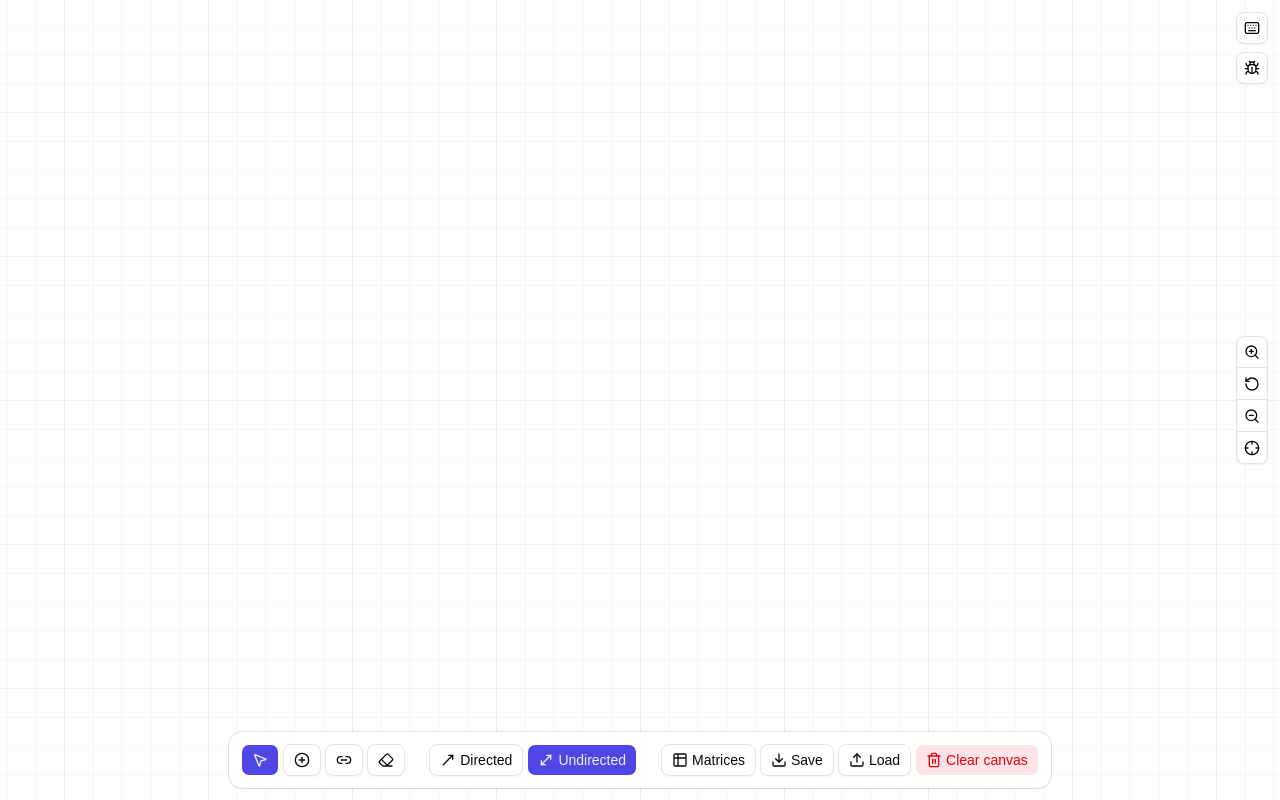
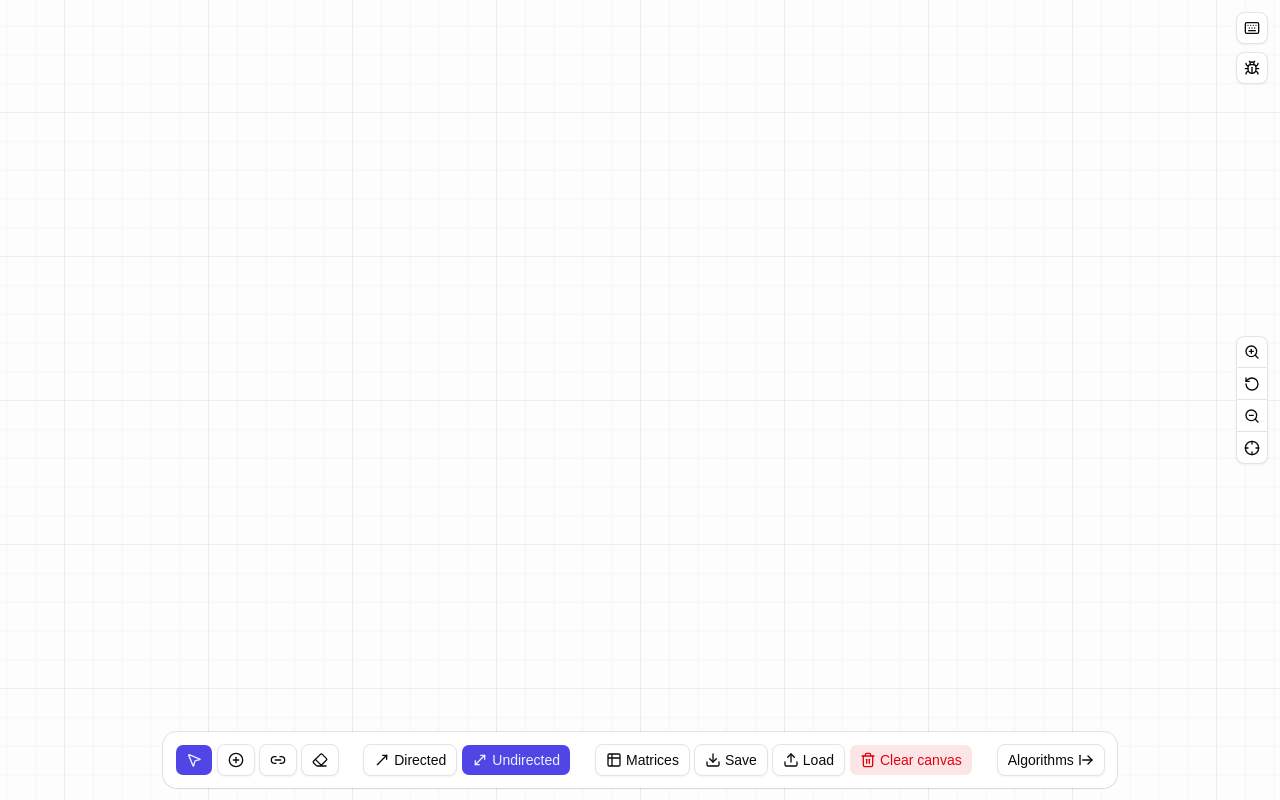
Before and after one commit to wwwegwerg/algorithms-lab5, a React (Vite) app: page / in a window 1280 px wide. Built offline with nearby package versions, Linux system fonts and the light colour scheme.

Commit message:
algoritms toolbar

```diff
--- a/src/components/editor/BottomToolbar.tsx
+++ b/src/components/editor/BottomToolbar.tsx
@@ -1,5 +1,7 @@
 import * as React from "react";
 import {
+  ArrowLeftFromLine,
+  ArrowRightFromLine,
   CirclePlusIcon,
   DownloadIcon,
   Eraser,
@@ -29,6 +31,10 @@ import { cn } from "@/lib/utils";
 export type BottomToolbarProps = {
   className?: string;
 
+  activeToolbar: "graph" | "algorithms";
+  onShowGraphToolbar: () => void;
+  onShowAlgorithmToolbar: () => void;
+
   mode: EditorMode;
   onChangeMode: (mode: EditorMode) => void;
 
@@ -45,6 +51,9 @@ export type BottomToolbarProps = {
 
 export function BottomToolbar({
   className,
+  activeToolbar,
+  onShowGraphToolbar,
+  onShowAlgorithmToolbar,
   mode,
   onChangeMode,
   newEdgeDirected,
@@ -56,6 +65,33 @@ export function BottomToolbar({
   onClearPersistedGraph,
 }: BottomToolbarProps) {
   const inputRef = React.useRef<HTMLInputElement | null>(null);
+
+  if (activeToolbar === "algorithms") {
+    return (
+      <div
+        className={cn(
+          "pointer-events-none absolute inset-x-0 bottom-0 p-3",
+          className,
+        )}
+      >
+        <div className="pointer-events-auto mx-auto w-fit max-w-full">
+          <Card size="sm" className="gap-0 py-0!">
+            <div className="flex items-center justify-center p-3">
+              <Button
+                size="sm"
+                variant="outline"
+                onClick={onShowGraphToolbar}
+                aria-label="Switch to graph toolbar"
+              >
+                <ArrowLeftFromLine />
+                Graph
+              </Button>
+            </div>
+          </Card>
+        </div>
+      </div>
+    );
+  }
 
   return (
     <div
@@ -203,6 +239,16 @@ export function BottomToolbar({
                 }}
               />
             </div>
+
+            <Button
+              size="sm"
+              variant="outline"
+              onClick={onShowAlgorithmToolbar}
+              aria-label="Switch to algorithms toolbar"
+            >
+              Algorithms
+              <ArrowRightFromLine />
+            </Button>
           </div>
         </Card>
       </div>
--- a/src/components/editor/containers/BottomToolbarContainer.tsx
+++ b/src/components/editor/containers/BottomToolbarContainer.tsx
@@ -8,6 +8,9 @@ import { useGraphUiStore } from "@/stores/graphUiStore";
 
 export function BottomToolbarContainer() {
   const {
+    activeToolbar,
+    showGraphToolbar,
+    showAlgorithmToolbar,
     mode,
     setMode,
     newEdgeDirected,
@@ -16,6 +19,9 @@ export function BottomToolbarContainer() {
     setMatrixDialogKind,
   } = useGraphUiStore(
     useShallow((s) => ({
+      activeToolbar: s.activeToolbar,
+      showGraphToolbar: s.showGraphToolbar,
+      showAlgorithmToolbar: s.showAlgorithmToolbar,
       mode: s.interaction.mode,
       setMode: s.setMode,
       newEdgeDirected: s.newEdgeDirected,
@@ -69,6 +75,9 @@ export function BottomToolbarContainer() {
 
   return (
     <BottomToolbar
+      activeToolbar={activeToolbar}
+      onShowGraphToolbar={showGraphToolbar}
+      onShowAlgorithmToolbar={showAlgorithmToolbar}
       mode={mode}
       onChangeMode={setMode}
       newEdgeDirected={newEdgeDirected}
--- a/src/stores/graphUiStore.ts
+++ b/src/stores/graphUiStore.ts
@@ -16,6 +16,8 @@ function clearGraphError() {
 }
 
 export type MatrixDialogKind = "none" | "adjacency" | "incidence";
+
+export type ActiveToolbar = "graph" | "algorithms";
 
 export type EdgeDraft = { sourceId: NodeId };
 
@@ -52,6 +54,8 @@ type GraphUiState = {
   matrixDialogKind: MatrixDialogKind;
   matrixUnweightedSymbol: MatrixUnweightedSymbol;
 
+  activeToolbar: ActiveToolbar;
+
   editTarget: EditTarget | null;
 
   canvasCamera: CanvasCamera | null;
@@ -69,6 +73,9 @@ type GraphUiActions = {
   closeEditDialog: () => void;
 
   setMode: (mode: EditorMode) => void;
+
+  showGraphToolbar: () => void;
+  showAlgorithmToolbar: () => void;
 
   clearSelection: () => void;
   selectNode: (id: NodeId, additive: boolean) => void;
@@ -177,6 +184,8 @@ const initialState: GraphUiState = {
   matrixDialogKind: "none",
   matrixUnweightedSymbol: "-",
 
+  activeToolbar: "graph",
+
   editTarget: null,
 
   canvasCamera: null,
@@ -240,6 +249,16 @@ export const useGraphUiStore = create<GraphUiState & GraphUiActions>()(
           editTarget: null,
         };
       }),
+
+    showGraphToolbar: () => {
+      get().setMode("select");
+      set({ activeToolbar: "graph" });
+    },
+
+    showAlgorithmToolbar: () => {
+      get().setMode("select");
+      set({ activeToolbar: "algorithms", matrixDialogKind: "none" });
+    },
 
     clearSelection: () => {
       clearGraphError();
```
